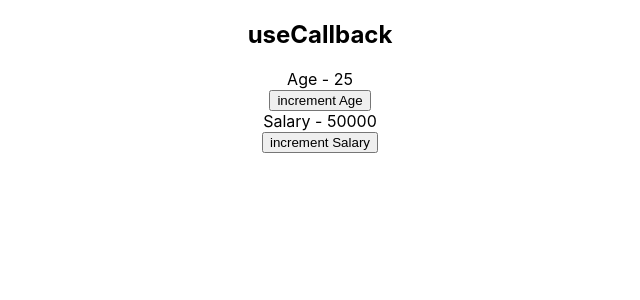
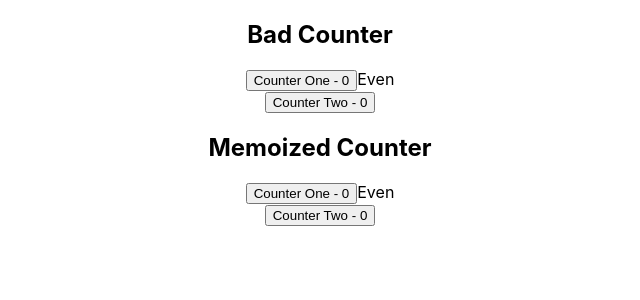
Before and after one commit to chankruze/react-hook-lab, a React (Create React App) app: page / in a window 1280 px wide. Shown: the top 300 px of the page, without its empty margins (320-960 px from the left). Built offline with nearby package versions, Linux system fonts and the light colour scheme.

Commit message:
[React Hook] useMemo optimization demo
Signed-off-by: chankruze <chankruze@gmail.com>

```diff
--- a/src/App.js
+++ b/src/App.js
@@ -1,11 +1,13 @@
 import React from 'react'
 import './App.css'
-import ParentComponent from './components/usecallback/ParentComponent'
+import BadCounter from './components/usememo/BadCounter'
+import MemoizedCounter from './components/usememo/MemoizedCounter'
 
 function App() {
   return (
     <div className="App">
-      <ParentComponent />
+      <BadCounter/>
+      <MemoizedCounter/>
     </div>
   )
 }
--- /dev/null
+++ b/src/components/usememo/BadCounter.js
@@ -0,0 +1,42 @@
+/*
+Author: chankruze (chankruze@geekofia.in)
+Created: Sun Sep 13 2020 09:05:54 GMT+0530 (India Standard Time)
+
+Copyright (c) Geekofia 2020 and beyond
+*/
+
+import React from 'react'
+
+function BadCounter() {
+    const [counterOne, setCounterOne] = React.useState(0)
+    const [counterTwo, setCounterTwo] = React.useState(0)
+
+    const incrementOne = () => {
+        setCounterOne(counterOne + 1)
+    }
+
+    const incrementTwo = () => {
+        setCounterTwo(counterTwo + 1)
+    }
+
+    const isEven = () => {
+        let i = 0
+        while (i < 2500000000) i++
+        return counterOne % 2 === 0 ? 'Even' : 'Odd'
+    }
+
+    return (
+        <React.Fragment>
+            <h2>Bad Counter</h2>
+            <div>
+                <button onClick={incrementOne}>Counter One - {counterOne}</button>
+                <span>{isEven()}</span>
+            </div>
+            <div>
+                <button onClick={incrementTwo}>Counter Two - {counterTwo}</button>
+            </div>
+        </React.Fragment>
+    )
+}
+
+export default BadCounter
--- /dev/null
+++ b/src/components/usememo/MemoizedCounter.js
@@ -0,0 +1,42 @@
+/*
+Author: chankruze (chankruze@geekofia.in)
+Created: Sun Sep 13 2020 09:25:01 GMT+0530 (India Standard Time)
+
+Copyright (c) Geekofia 2020 and beyond
+*/
+
+import React from 'react'
+
+function MemoizedCounter() {
+    const [counterOne, setcounterOne] = React.useState(0)
+    const [counterTwo, setcounterTwo] = React.useState(0)
+
+    const incrementOne = () => {
+        setcounterOne(counterOne + 1)
+    }
+
+    const incrementTwo = () => {
+        setcounterTwo(counterTwo + 1)
+    }
+
+    const isEven = React.useMemo(() => {
+        let i = 0
+        while (i < 2500000000) i++
+        return counterOne % 2 === 0  ? 'Even' : 'Odd'
+    }, [counterOne])
+
+    return (
+        <React.Fragment>
+            <h2>Memoized Counter</h2>
+            <div>
+                <button onClick={incrementOne}>Counter One - {counterOne}</button>
+                <span>{isEven}</span>
+            </div>
+            <div>
+                <button onClick={incrementTwo}>Counter Two - {counterTwo}</button>
+            </div>
+        </React.Fragment>
+    )
+}
+
+export default MemoizedCounter
```
